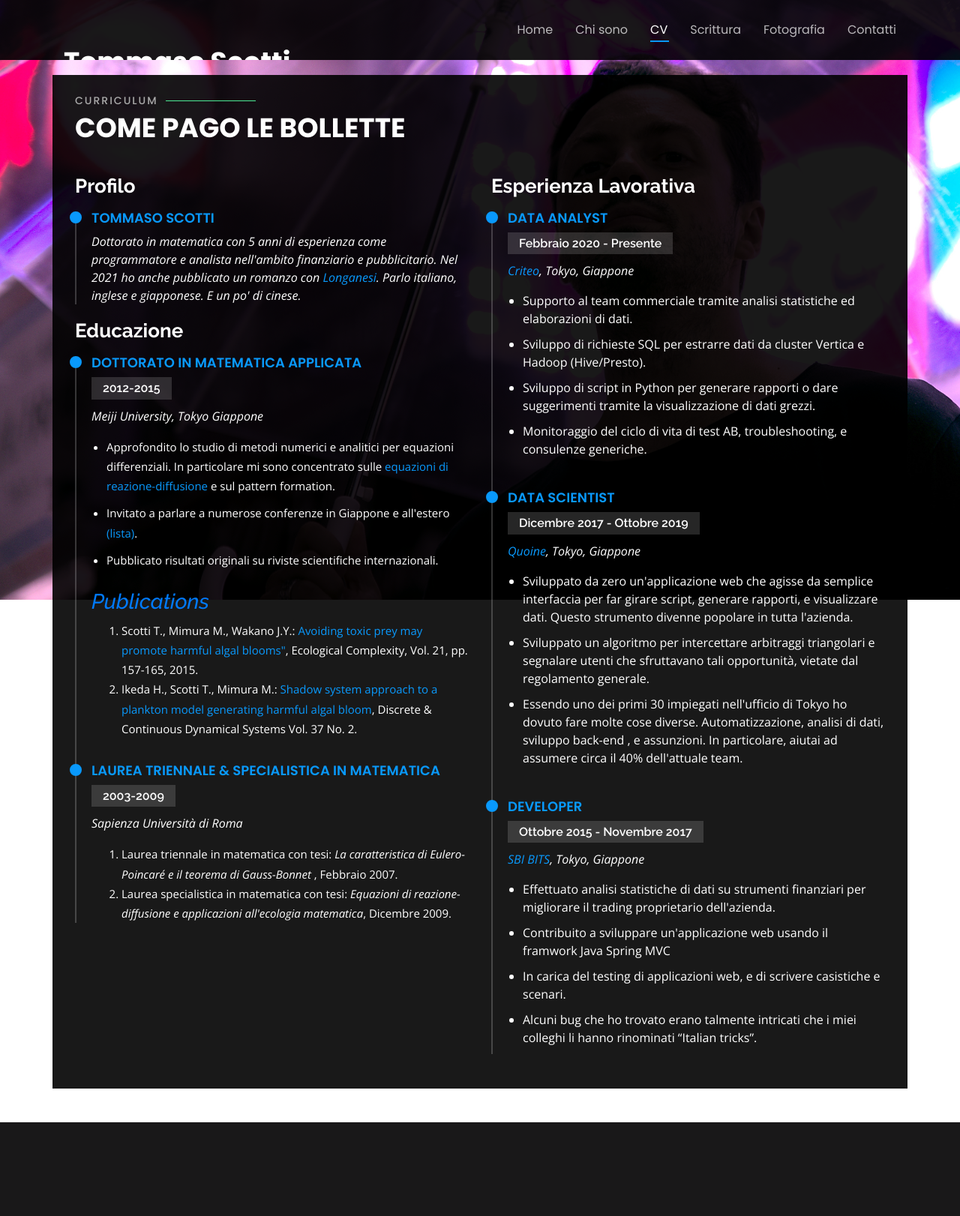
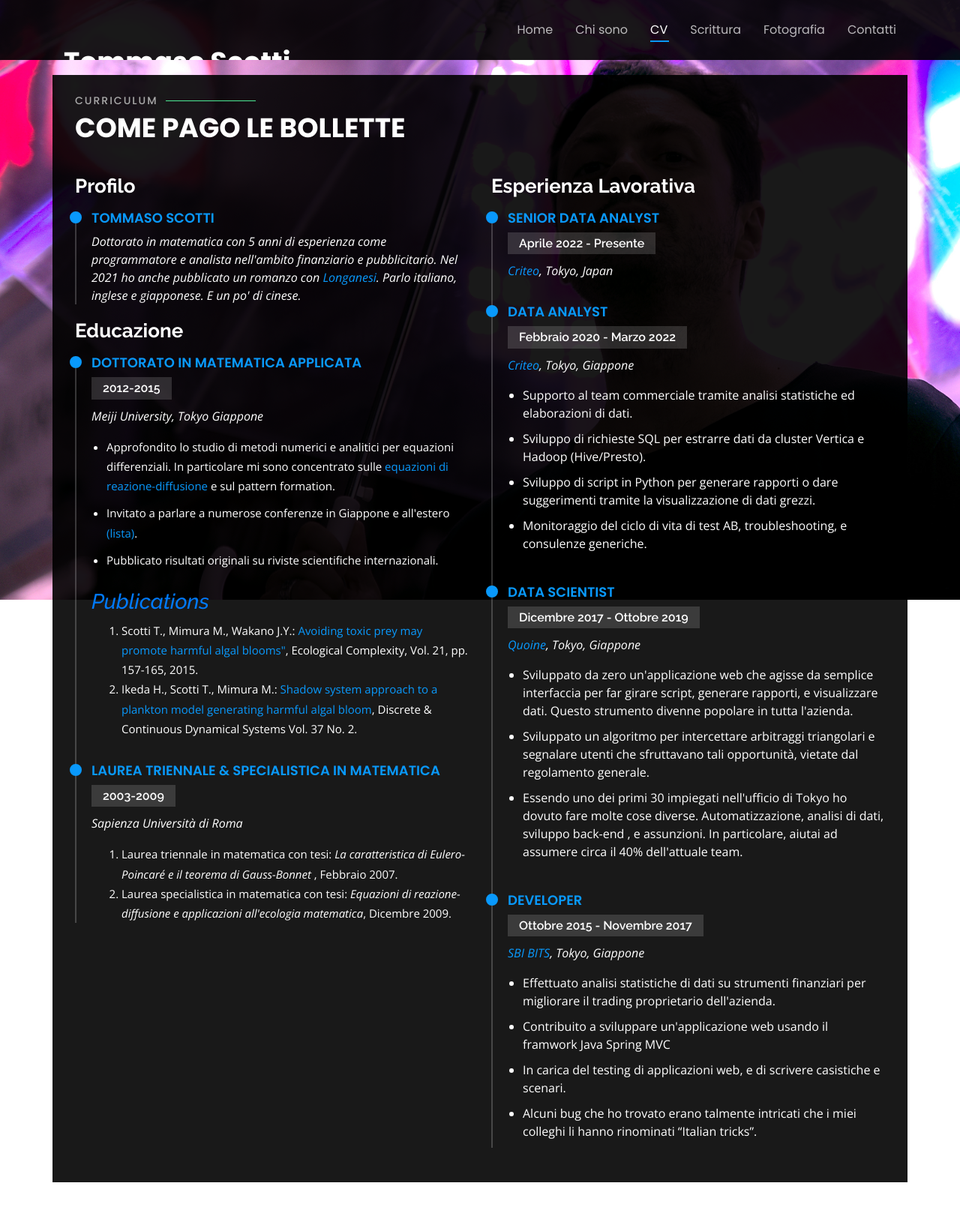
Before and after one commit to thomscot/hokuthom, a Python web app: template app/templates/index.html in a window 1280 px wide, after a click on "CV". Shown: the whole page at 75% size. Before the commit the page ends 1497 px from the top, so only its background shows below. Run offline with Jinja, Linux system fonts and the light colour scheme; the template is opened without the code that fills it: most values are stand-ins (such as "Sample title", 1, 10 or a date in 2020); some libraries are stand-ins or nearby versions.

Commit message:
add work promotion to resume

```diff
--- a/app/templates/index.html
+++ b/app/templates/index.html
@@ -473,8 +473,13 @@
         <div class="col-lg-6">
           <h3 class="resume-title">Esperienza Lavorativa</h3>
           <div class="resume-item">
+            <h4>Senior Data Analyst</h4>
+            <h5>Aprile 2022 - Presente</h5>
+            <p><em><a href="https://www.criteo.com/" target="_blank">Criteo</a>, Tokyo, Japan </em></p>
+          </div>
+          <div class="resume-item">
             <h4>Data Analyst</h4>
-            <h5>Febbraio 2020 - Presente</h5>
+            <h5>Febbraio 2020 - Marzo 2022</h5>
             <p><em><a href="https://www.criteo.com/" target="_blank">Criteo</a>, Tokyo, Giappone </em></p>
             <p>
             <ul>
```
Also changed, not shown: app/templates/index_en.html (+6 -1 lines).
